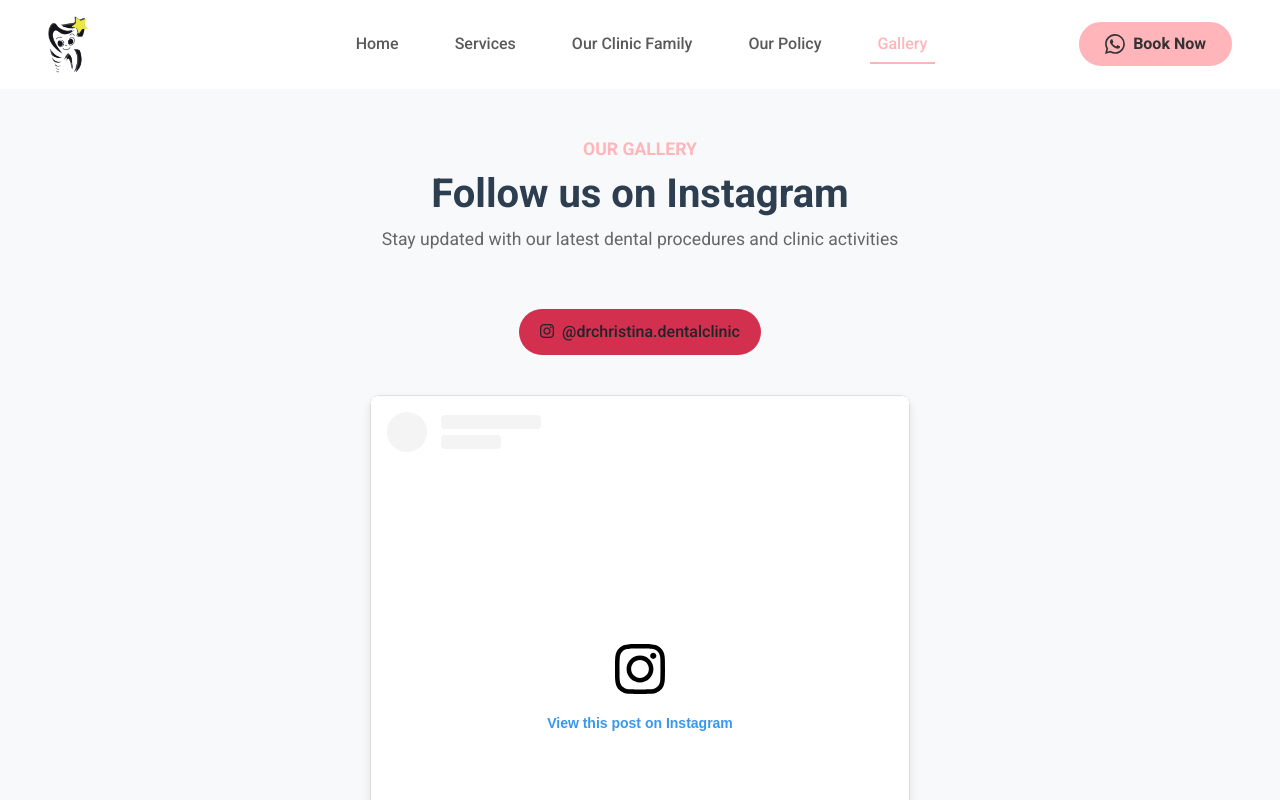
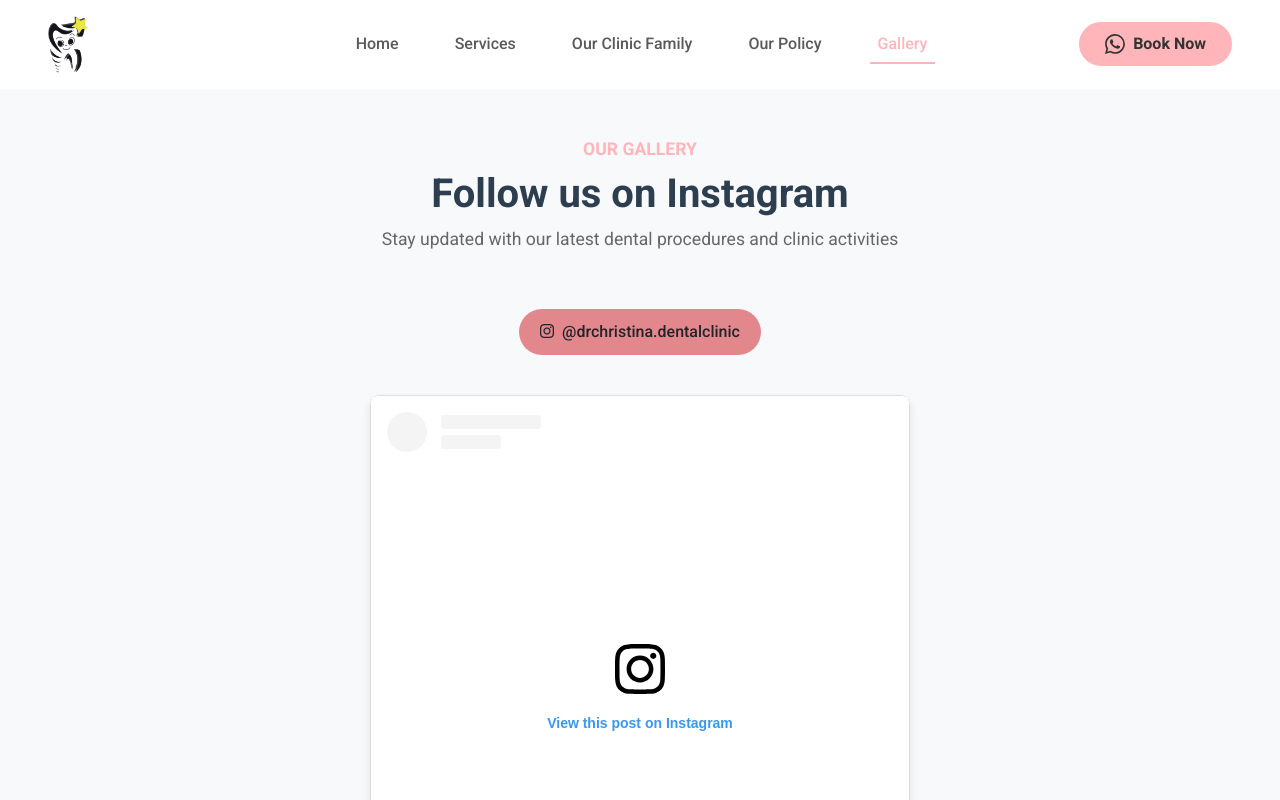
Before and after one commit to mathiassam2/christ-dental-demo, a plain HTML site: page gallery.html in a window 1280 px wide. In both pictures the pointer is over the link "@drchristina.dentalclinic". Shown: the top 800 px of the page. Drawn offline with nearby package versions, Linux system fonts and the light colour scheme; a script that the page names is missing.

Commit message:
change insta button hover color

```diff
--- a/gallery.html
+++ b/gallery.html
@@ -59,7 +59,7 @@
         }
 
         .btn-instagram:hover {
-            background-color: #d32f4f;
+            background-color: #e2878c;
         }
     </style>
 </head>
```
